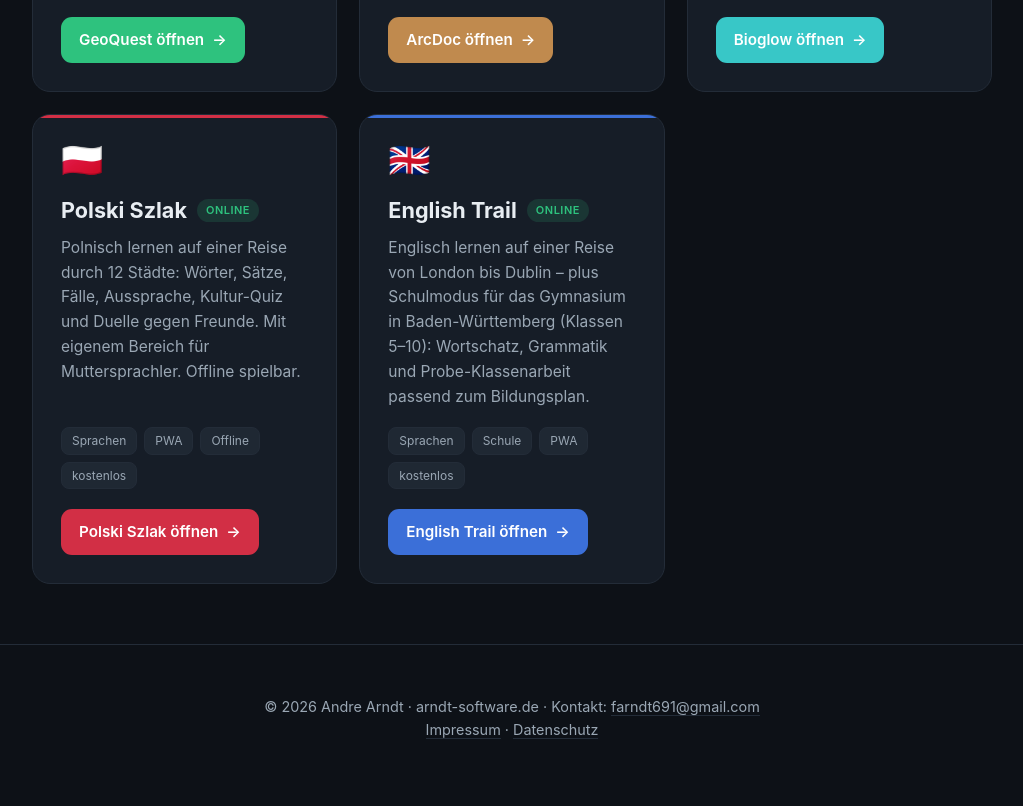
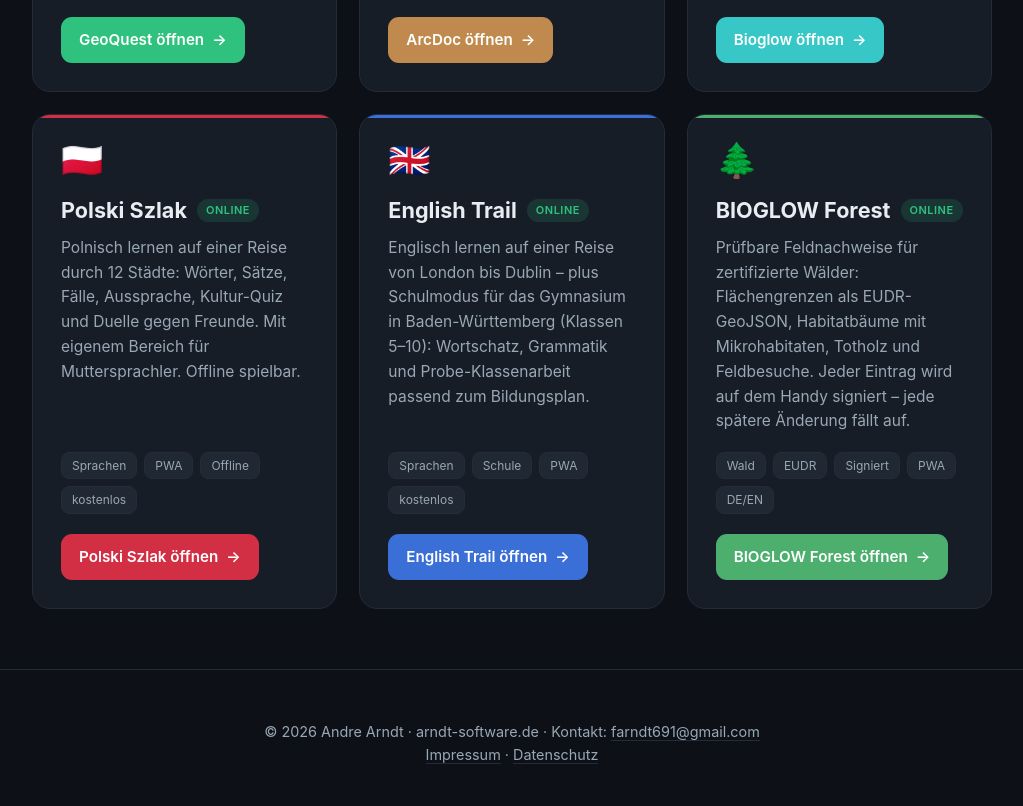
Before and after one commit to andre69190-del/homepage, a plain HTML site: page index.html in a window 1280 px wide. Shown: the part 851-1657 px from the top of the page, without its empty margins (128-1151 px from the left). Before the commit the page ends 1632 px from the top, so only its background shows below. Drawn offline with Linux system fonts and the light colour scheme.

```diff
--- a/index.html
+++ b/index.html
@@ -4,7 +4,7 @@
 <meta charset="UTF-8">
 <meta name="viewport" content="width=device-width, initial-scale=1.0">
 <title>arndt-software – Projekte von Andre Arndt</title>
-<meta name="description" content="Kleine, selbst gebaute und selbst gehostete Software-Projekte: GeoQuest (Geografie-Quiz), ArcDoc (archäologische Funddokumentation), BIOGLOW (Citizen Science), Polski Szlak (Polnisch lernen) und English Trail (Englisch lernen, mit Schulmodus).">
+<meta name="description" content="Kleine, selbst gebaute und selbst gehostete Software-Projekte: GeoQuest (Geografie-Quiz), ArcDoc (archäologische Funddokumentation), BIOGLOW (Citizen Science), Polski Szlak (Polnisch lernen), English Trail (Englisch lernen, mit Schulmodus) und BIOGLOW Forest (prüfbare Feldnachweise für zertifizierte Wälder).">
 <meta name="robots" content="index, follow">
 <link rel="canonical" href="https://arndt-software.de/">
 <meta property="og:type" content="website">
@@ -18,7 +18,7 @@
     --bg:#0d1117; --bg2:#111821; --card:#161d27; --card-hover:#1b2430;
     --text:#e8edf2; --muted:#9aa7b4; --line:#232c38;
     --accent:#4f8cff;
-    --geo:#2ec27e; --arc:#c08a4e; --bio:#38c7c7; --pol:#d22f45; --eng:#3b6fd8;
+    --geo:#2ec27e; --arc:#c08a4e; --bio:#38c7c7; --pol:#d22f45; --eng:#3b6fd8; --forest:#4caf6e;
   }
   *{box-sizing:border-box;margin:0;padding:0}
   html{scroll-behavior:smooth}
@@ -125,6 +125,15 @@
         <a class="btn" style="--c:var(--eng)" href="https://english.arndt-software.de">English Trail öffnen <span class="arr">→</span></a>
       </article>
 
+      <article class="card" style="--c:var(--forest)">
+        <div class="ico">🌲</div>
+        <h2>BIOGLOW Forest <span class="badge live">Online</span></h2>
+        <p>Prüfbare Feldnachweise für zertifizierte Wälder: Flächengrenzen als EUDR-GeoJSON, Habitatbäume mit
+        Mikrohabitaten, Totholz und Feldbesuche. Jeder Eintrag wird auf dem Handy signiert – jede spätere Änderung fällt auf.</p>
+        <div class="tags"><span class="tag">Wald</span><span class="tag">EUDR</span><span class="tag">Signiert</span><span class="tag">PWA</span><span class="tag">DE/EN</span></div>
+        <a class="btn" style="--c:var(--forest)" href="https://forest.arndt-software.de">BIOGLOW Forest öffnen <span class="arr">→</span></a>
+      </article>
+
     </section>
   </main>
 
```
